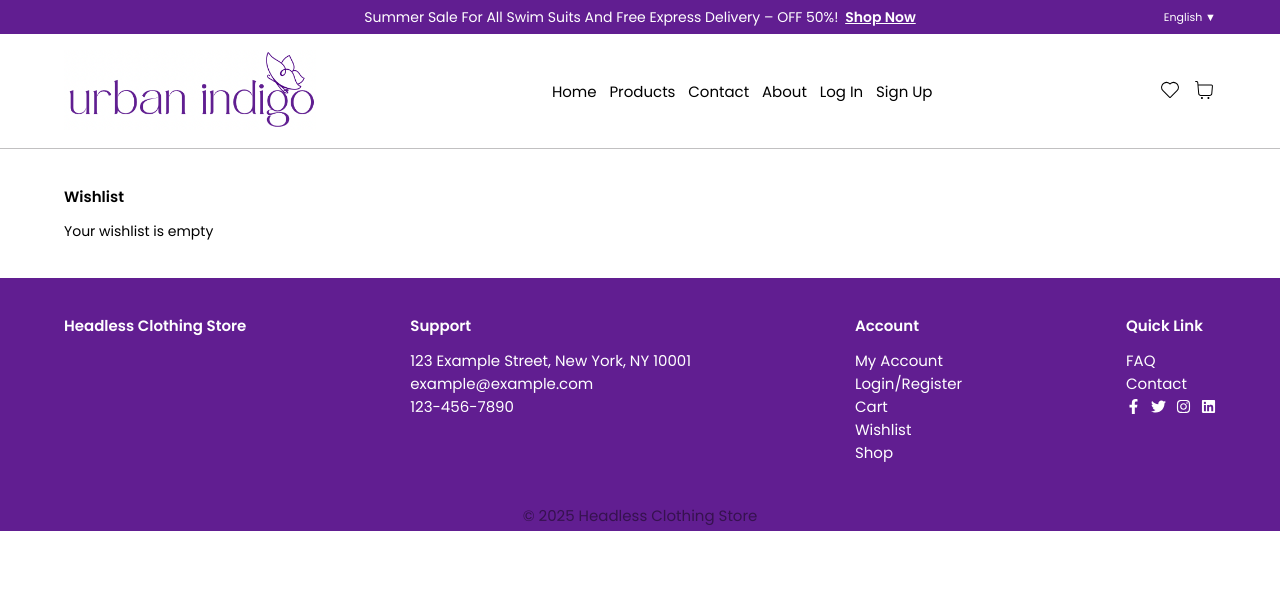
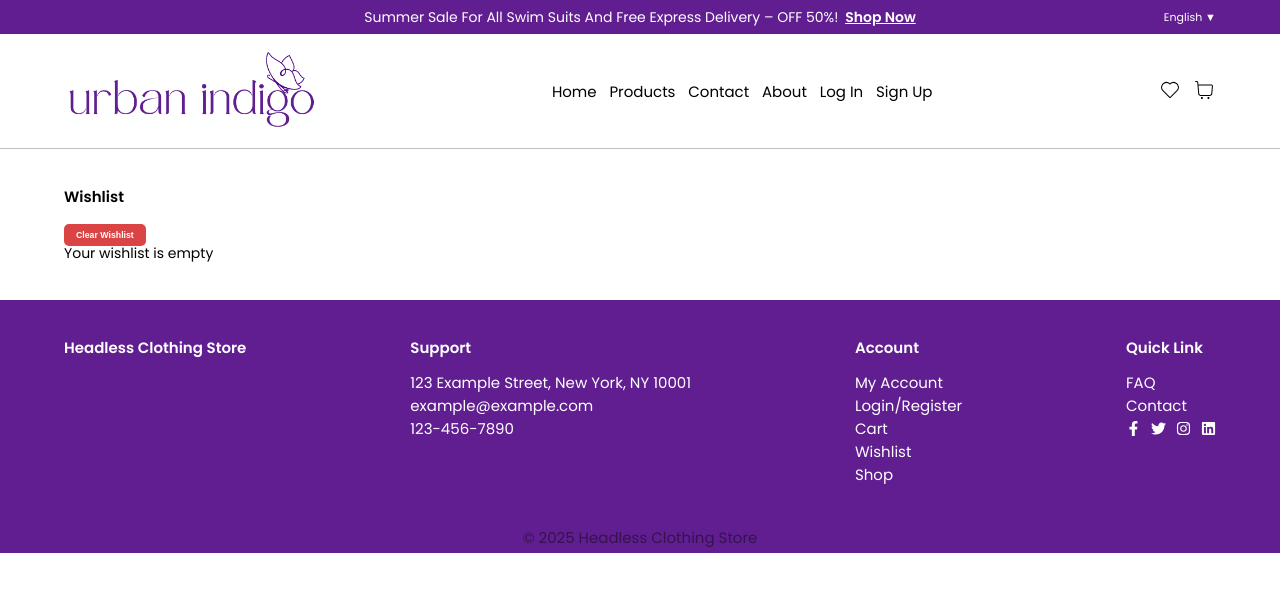
Before and after one commit to MattiVboiii/gw2_svm, a React (Vite) app: page /wishlist in a window 1280 px wide. Shown: the top 592 px of the page. Built offline with nearby package versions, Linux system fonts and the light colour scheme.

Commit message:
added clear buttons to cart & wishlist

```diff
--- a/src/pages/Cart.tsx
+++ b/src/pages/Cart.tsx
@@ -186,7 +186,7 @@ const Cart = () => {
         );
         setCartItems(updated);
         window.dispatchEvent(new Event("cartUpdated"));
-        toast.success(`${product.name} removed from cart`)
+        toast.success(`${product.name} removed from cart`);
       } catch (error: any) {
         console.error("Error removing item from cart:", error.message);
       }
@@ -238,9 +238,27 @@ const Cart = () => {
     }
   };
 
+  const handleClearCart = async () => {
+    if (!token) return;
+    try {
+      await api.delete("/cart/clear", {
+        headers: { Authorization: `Bearer ${token}` },
+      });
+      setCartItems([]);
+      setGuestCart([]);
+      window.dispatchEvent(new Event("cartUpdated"));
+      toast.success("Cart cleared successfully");
+    } catch (error: any) {
+      console.error("Error clearing cart:", error.message);
+    }
+  };
+
   return (
     <div className={styles.container}>
       <h1>Shopping Cart</h1>
+      <Button variant="primary" size="small" onClick={handleClearCart}>
+        Clear Cart
+      </Button>
       {isLoading ? (
         <p>Loading...</p>
       ) : cartItems.length === 0 ? (
--- a/src/pages/Wishlist.tsx
+++ b/src/pages/Wishlist.tsx
@@ -46,7 +46,9 @@ const Wishlist = () => {
       await api.delete(`/wishlist/${productId}`, {
         headers: { Authorization: `Bearer ${token}` },
       });
-    const itemName = wishlistItems.find((item) => item._id === productId)?.name;
+      const itemName = wishlistItems.find(
+        (item) => item._id === productId
+      )?.name;
       const updated = wishlistItems.filter((item) => item._id !== productId);
       setWishlistItems(updated);
       toast.success(`${itemName} removed from wishlist`);
@@ -78,6 +80,20 @@ const Wishlist = () => {
     }
   };
 
+  const handleClearWishlist = async () => {
+    if (!token) return;
+    try {
+      await api.delete("/wishlist/clear", {
+        headers: { Authorization: `Bearer ${token}` },
+      });
+      setWishlistItems([]);
+      window.dispatchEvent(new Event("wishlistUpdated"));
+      toast.success("Wishlist cleared successfully");
+    } catch (error: any) {
+      console.error("Error clearing wishlist:", error.message);
+    }
+  };
+
   const handleDelete = () => {
     if (selectedItemId) {
       handleRemove(selectedItemId);
@@ -88,6 +104,9 @@ const Wishlist = () => {
   return (
     <div className={styles.container}>
       <h1>Wishlist</h1>
+      <Button variant="primary" size="small" onClick={handleClearWishlist}>
+        Clear Wishlist
+      </Button>
       {isLoading ? (
         <p>Loading wishlist...</p>
       ) : wishlistItems.length === 0 ? (
```
Lines whose indentation alone changed are shown as unchanged.
